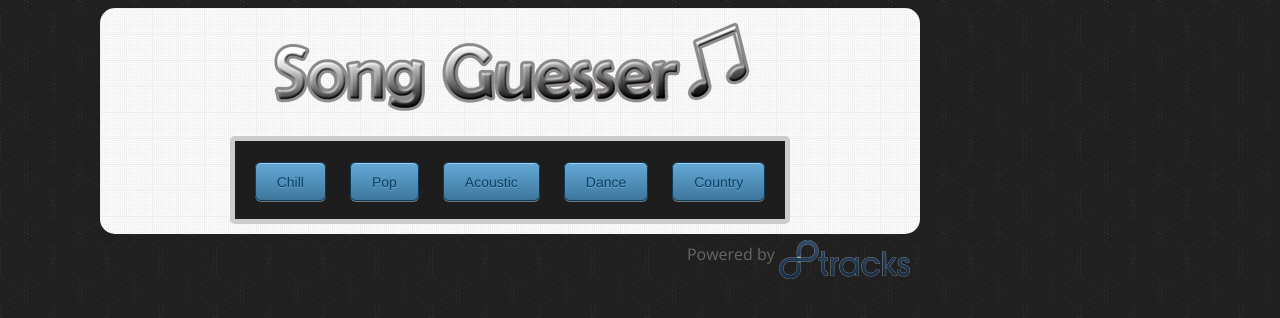
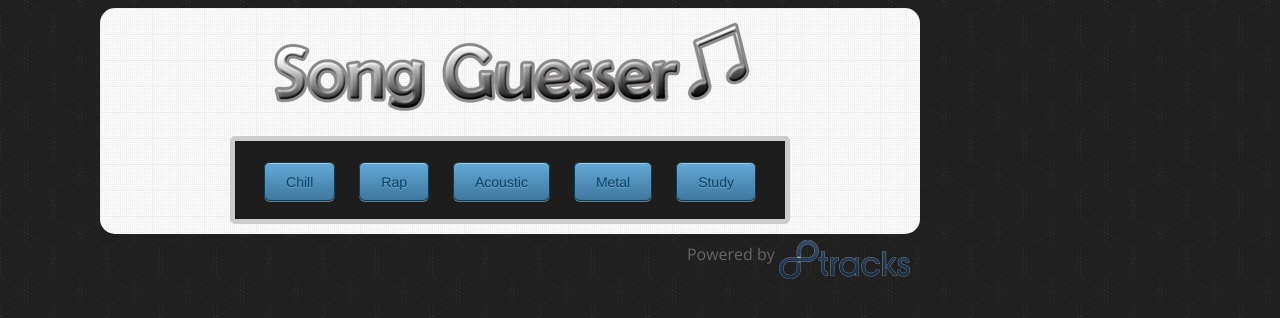
Before and after one commit to IsaacGonzalez/song-guesser, a plain HTML site: page index.html in a window 1280 px wide. Shown: the top 318 px of the page. Drawn offline with nearby package versions, Linux system fonts and the light colour scheme.

Commit message:
Le cambie los generos

```diff
--- a/index.html
+++ b/index.html
@@ -23,10 +23,10 @@
     	<div class="genres">
 
         	<a class="button" id="rock" data-query="chill">Chill</a>
-        	<a class="button" id="pop" data-query="pop">Pop</a>
+        	<a class="button" id="pop" data-query="Rap">Rap</a>
         	<a class="button" id="hiphop" data-query="acoustic">Acoustic</a>
-        	<a class="button" id="electronic" data-query="dance">Dance</a>
-        	<a class="button" id="punk" data-query="country">Country</a>
+        	<a class="button" id="electronic" data-query="Metal">Metal</a>
+        	<a class="button" id="punk" data-query="Study">Study</a>
 
         </div>
         <div id="load">
```
